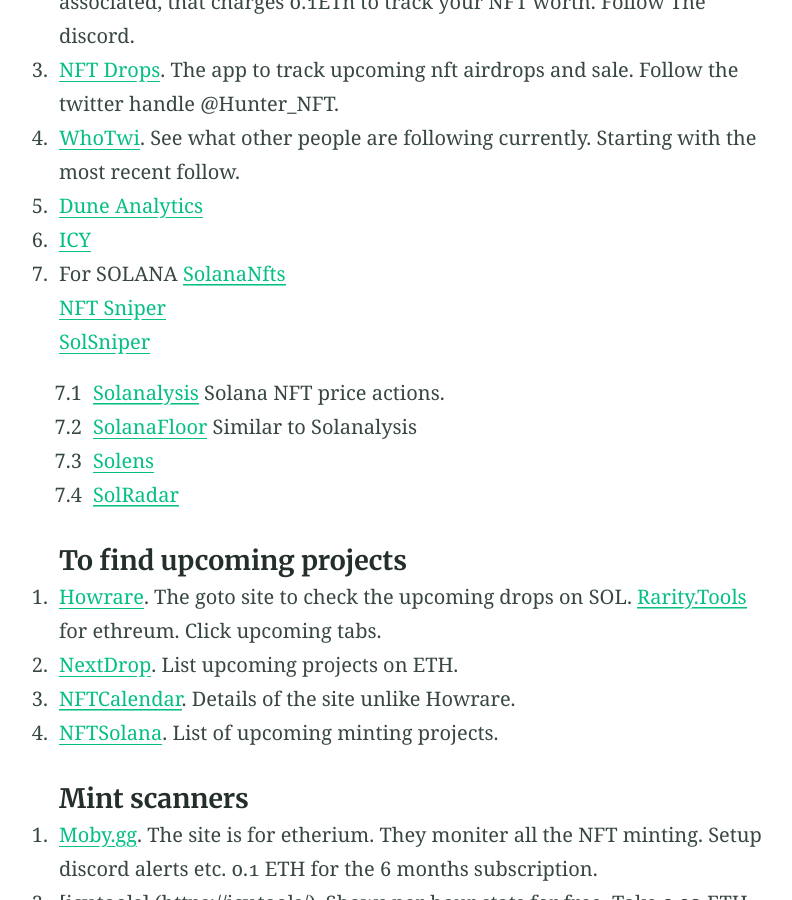
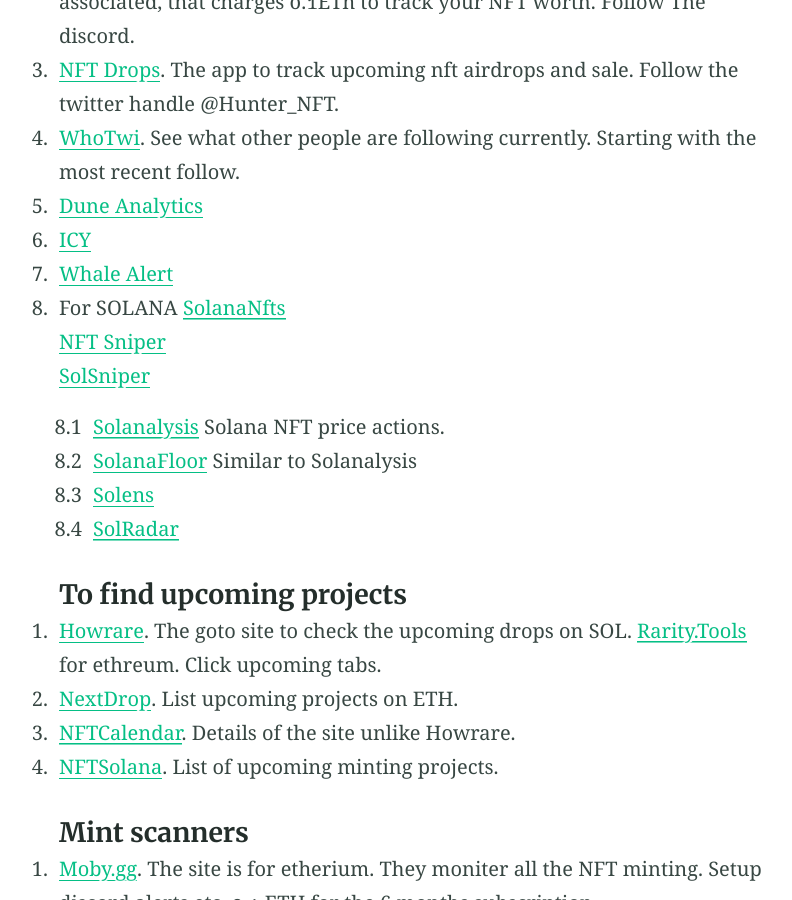
Before and after one commit to cryptophds/cryptophds.github.io, a Jekyll site: the page built from nft.md, in a window 1280 px wide and 900 px high, scrolled down 1503 px. Shown: the whole window, without its empty margins (224-1016 px from the left). Built offline with Jekyll 4.4.1, drawn with Linux system fonts in a browser that asks for light colours.

Commit message:
Added whale alert

```diff
--- a/nft.md
+++ b/nft.md
@@ -74,7 +74,9 @@ The first of the three is taken from the YouTube Channel [MDNFT](https://www.you
 
 6. [ICY](https://icy.tools/)
 
-7. For SOLANA [SolanaNfts](https://solananft.tools/)
+7. [Whale Alert](https://www.whalestats.com/analysis-of-the-top-100-eth-wallets)
+
+8. For SOLANA [SolanaNfts](https://solananft.tools/)
 
    [NFT Sniper](https://nftsniper.net/)
 
```
